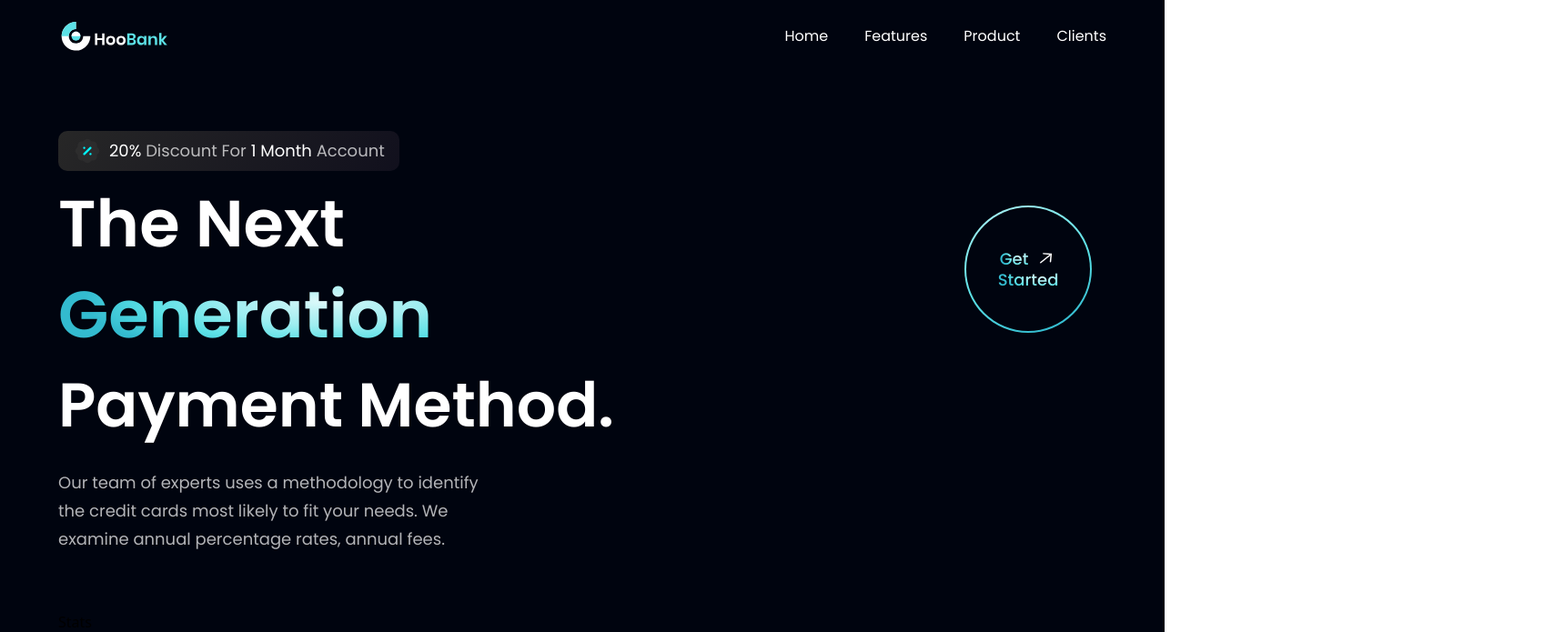
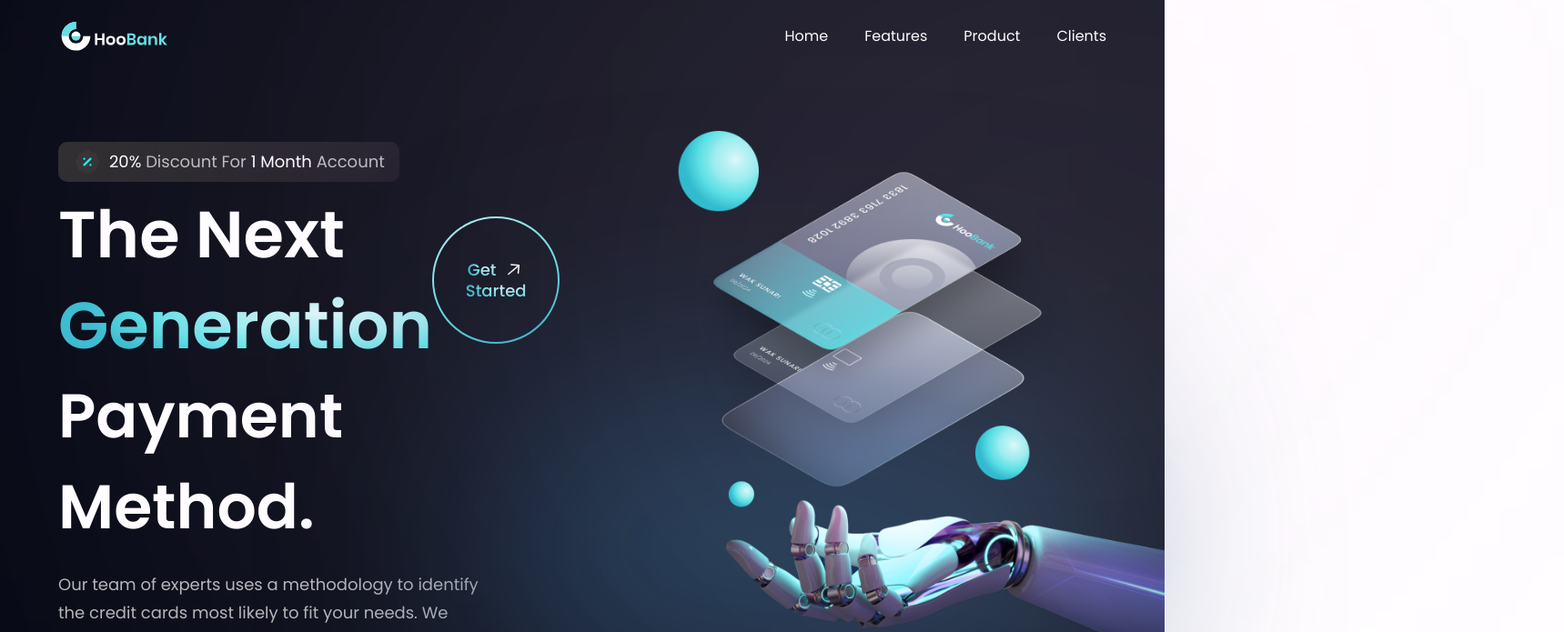
Before and after one commit to ERy03/bank-modern-app, a React (Vite) app: page / in a window 1280 px wide. Shown: the top 695 px of the page at 91% size, 1719 px wide, since content can reach past the window. Built offline with nearby package versions, Linux system fonts and the light colour scheme.

Commit message:
gradient and image

```diff
--- a/src/components/Hero.tsx
+++ b/src/components/Hero.tsx
@@ -26,6 +26,16 @@ const Hero = () => (
       <h1 className='font-poppins font-semibold ss:text-[68px] text-[52px] text-white ss:leading-[100px] leading-[75px] w-full'>Payment Method.</h1>
       <p className={`${styles.paragraph} max-w-[470px] mt-5`}>Our team of experts uses a methodology to identify the credit cards most likely to fit your needs. We examine annual percentage rates, annual fees.</p>
     </div>
+
+    <div>
+      <img src={robot} alt="billing" className='w-[100%] h-[100%] relative z-[5]' />
+      <div className='absolute z-[0] w-[40%] h-[35%] top-0 pink__gradient'>
+      </div>
+      <div className='absolute z-[1] w-[80%] h-[80%] rounded-full bottom-40 white__gradient'>
+      </div>
+      <div className='absolute z-[0] w-[50%] h-[50%] right-20 bottom-20 blue__gradient'>
+      </div>
+    </div>
   </section>
 )
 
```
